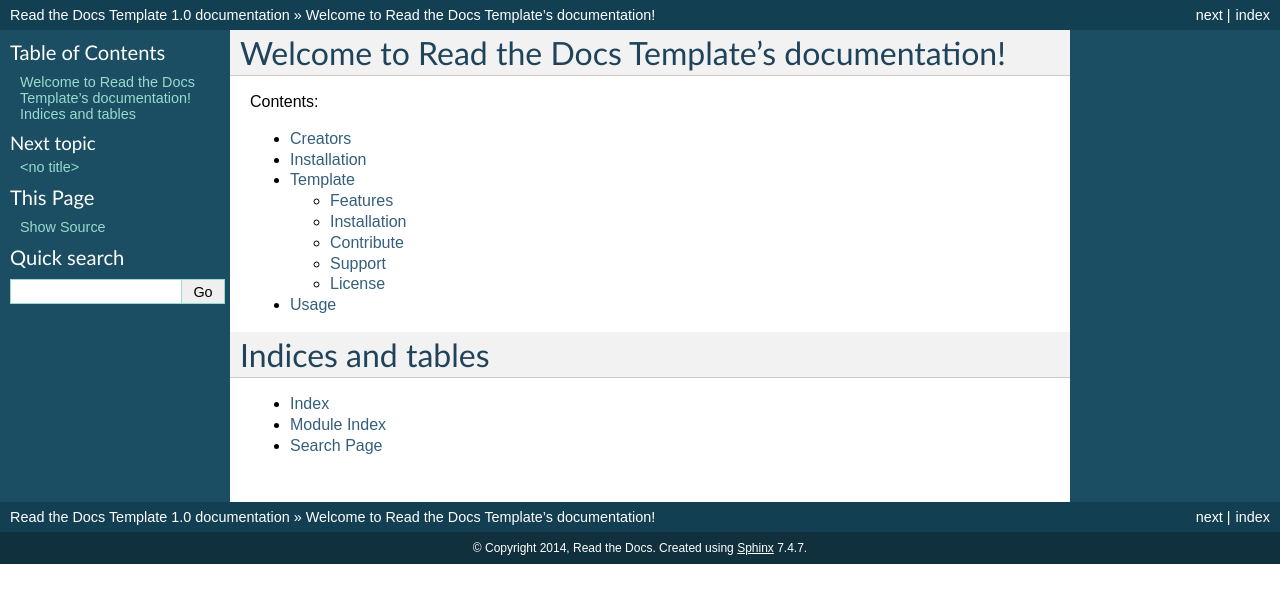
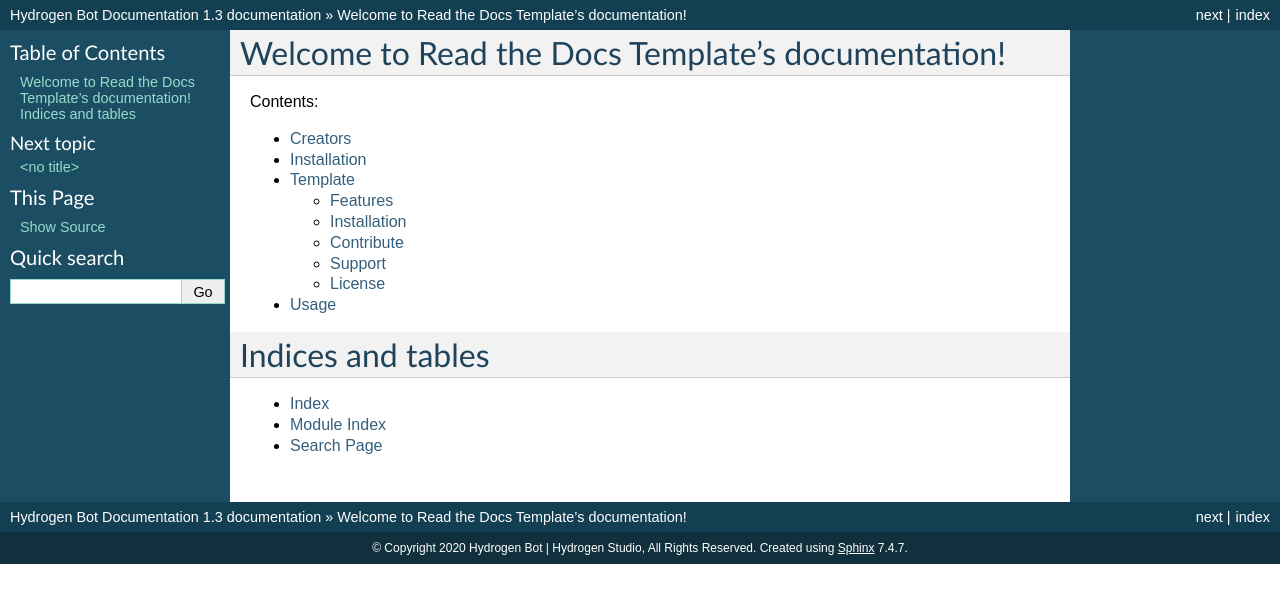
Before and after one commit to hydrogen-studio/Hydrogen-Bot-Documentation, a Sphinx documentation site: the page built from docs/index.rst, in a window 1280 px wide. Shown: the top 603 px of the page. Built offline with Sphinx 7.4.7, drawn with Linux system fonts in a browser that asks for light colours.

Commit message:
Update conf.py

```diff
--- a/docs/conf.py
+++ b/docs/conf.py
@@ -43,17 +43,17 @@
 master_doc = 'index'
 
 # General information about the project.
-project = u'Read the Docs Template'
-copyright = u'2014, Read the Docs'
+project = u'Hydrogen Bot Documentation'
+copyright = u'2020 Hydrogen Bot | Hydrogen Studio, All Rights Reserved'
 
 # The version info for the project you're documenting, acts as replacement for
 # |version| and |release|, also used in various other places throughout the
 # built documents.
 #
 # The short X.Y version.
-version = '1.0'
+version = '1.3'
 # The full version, including alpha/beta/rc tags.
-release = '1.0'
+release = '1.3'
 
 # The language for content autogenerated by Sphinx. Refer to documentation
 # for a list of supported languages.
```
